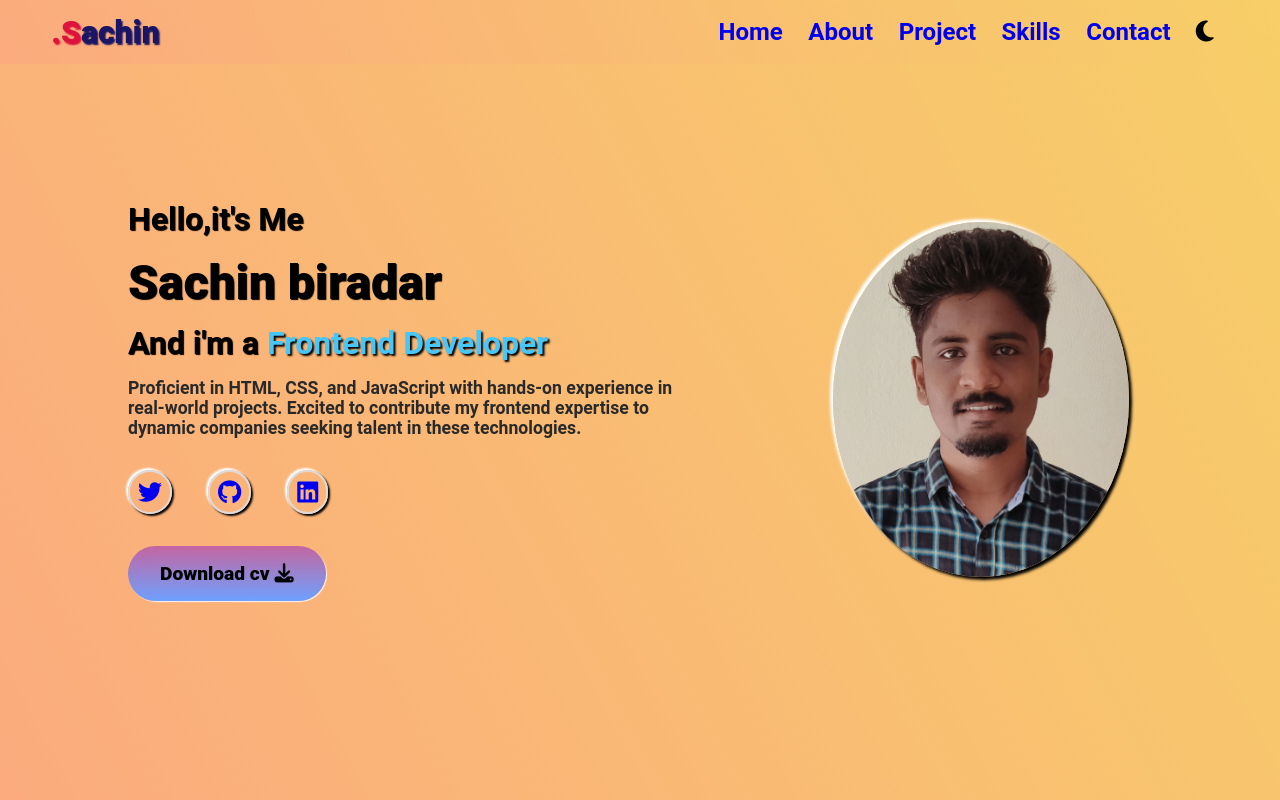
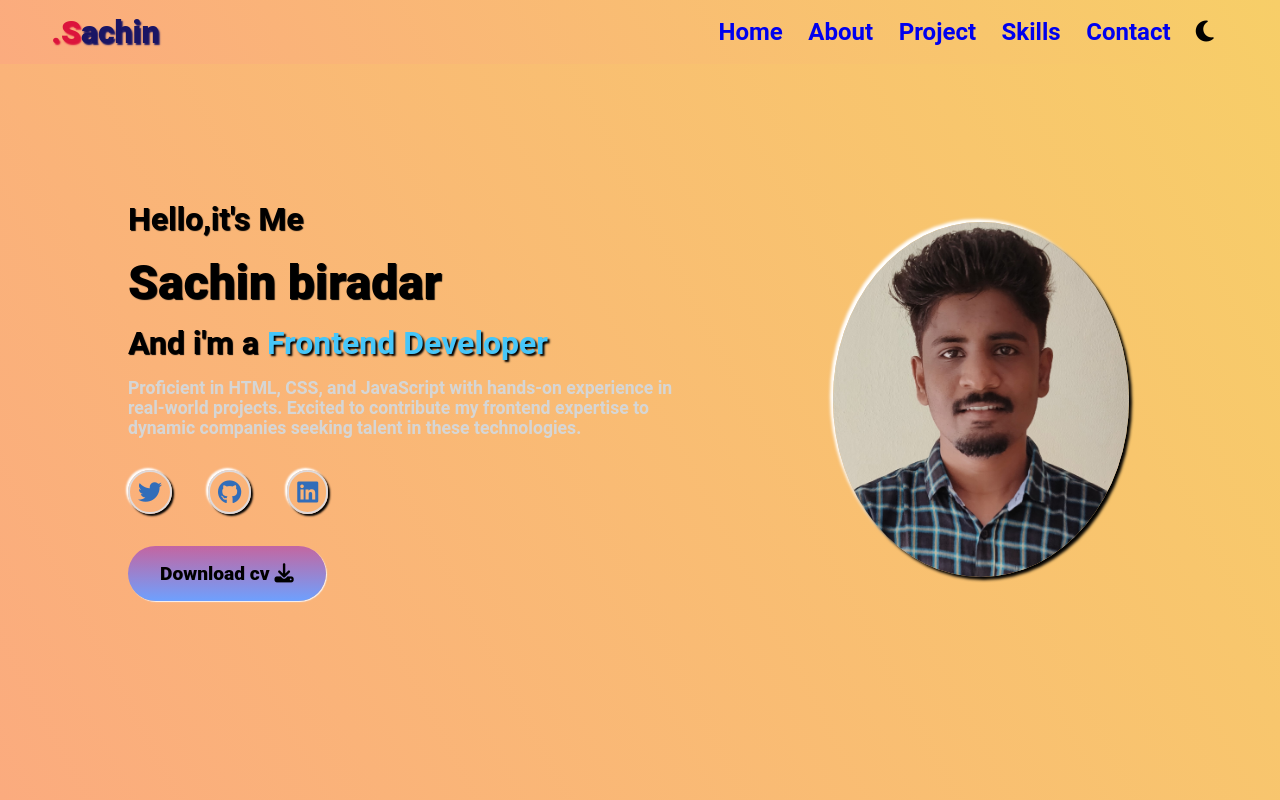
Before and after one commit to Sachinbiradar2030/portfolio, a plain HTML site: page index.html in a window 1280 px wide. Shown: the top 800 px of the page. Drawn offline with Linux system fonts and the light colour scheme.

Commit message:
Update style.css

```diff
--- a/style.css
+++ b/style.css
@@ -13,6 +13,9 @@
 height: 100vh;
 width: 98.83vw;
 background-image: linear-gradient(62deg, #FBAB7E 0%, #F7CE68 100%);
+}
+.invert{
+    filter: invert(1);
 }
 .fa-sun{
     color: black;
@@ -189,6 +192,7 @@ background-image: linear-gradient(62deg, #FBAB7E 0%, #F7CE68 100%);
     }
 }
 .social-media i{
+     color: #326db9;
     font-size: 1.5rem;
     margin-right: 2rem;
     margin-bottom:3rem ;
```
